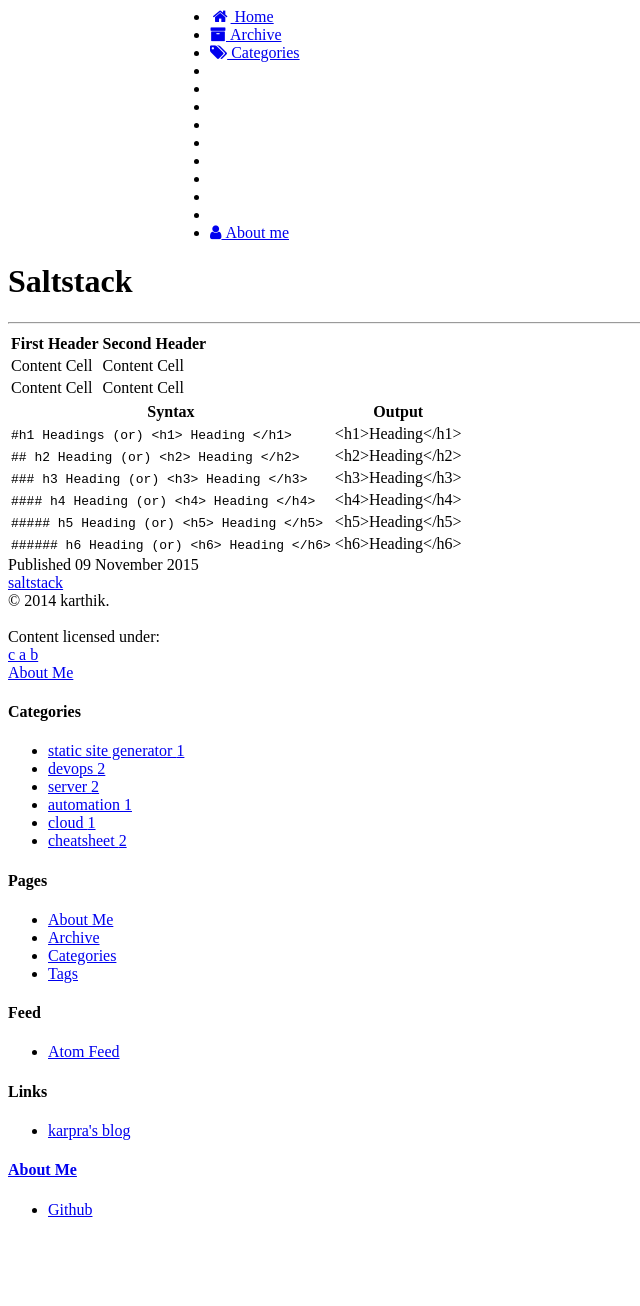
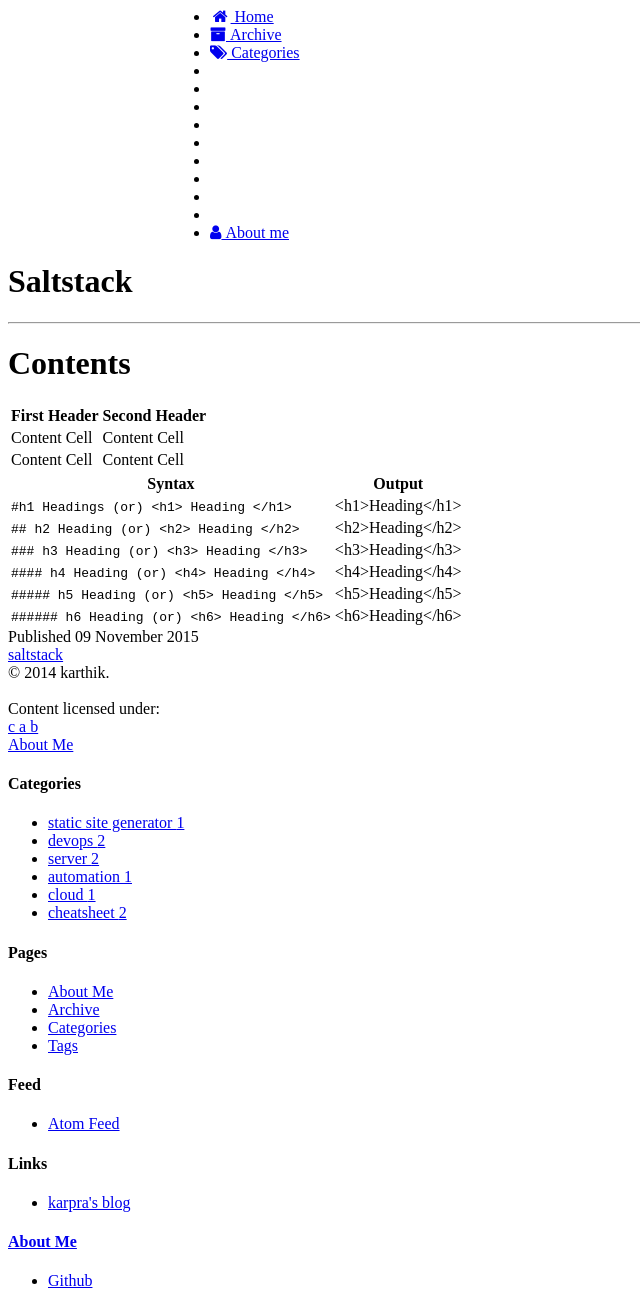
Before and after one commit to karpra/karpra.github.io, a Jekyll site: the page built from _posts/2015-11-9-saltstack.md, in a window 1280 px wide. Shown: the whole page, without its empty margins (0-640 px from the left). Built offline with Jekyll 4.4.1, drawn with Linux system fonts in a browser that asks for light colours; nearby versions of some CDN libraries; library files that are not in the unit come from our copies; before the commit the page ends 1235 px from its top, so only the background shows below that.

Commit message:
Update 2015-11-9-saltstack.md

```diff
--- a/_posts/2015-11-9-saltstack.md
+++ b/_posts/2015-11-9-saltstack.md
@@ -3,6 +3,11 @@
 category : cheatsheet
 tags : [saltstack]
 ---
+# Contents
+{:.no_toc}
+
+* Will be replaced with the ToC, excluding the "Contents" header
+{:toc}
 
 First Header  | Second Header
 ------------- | -------------
```
